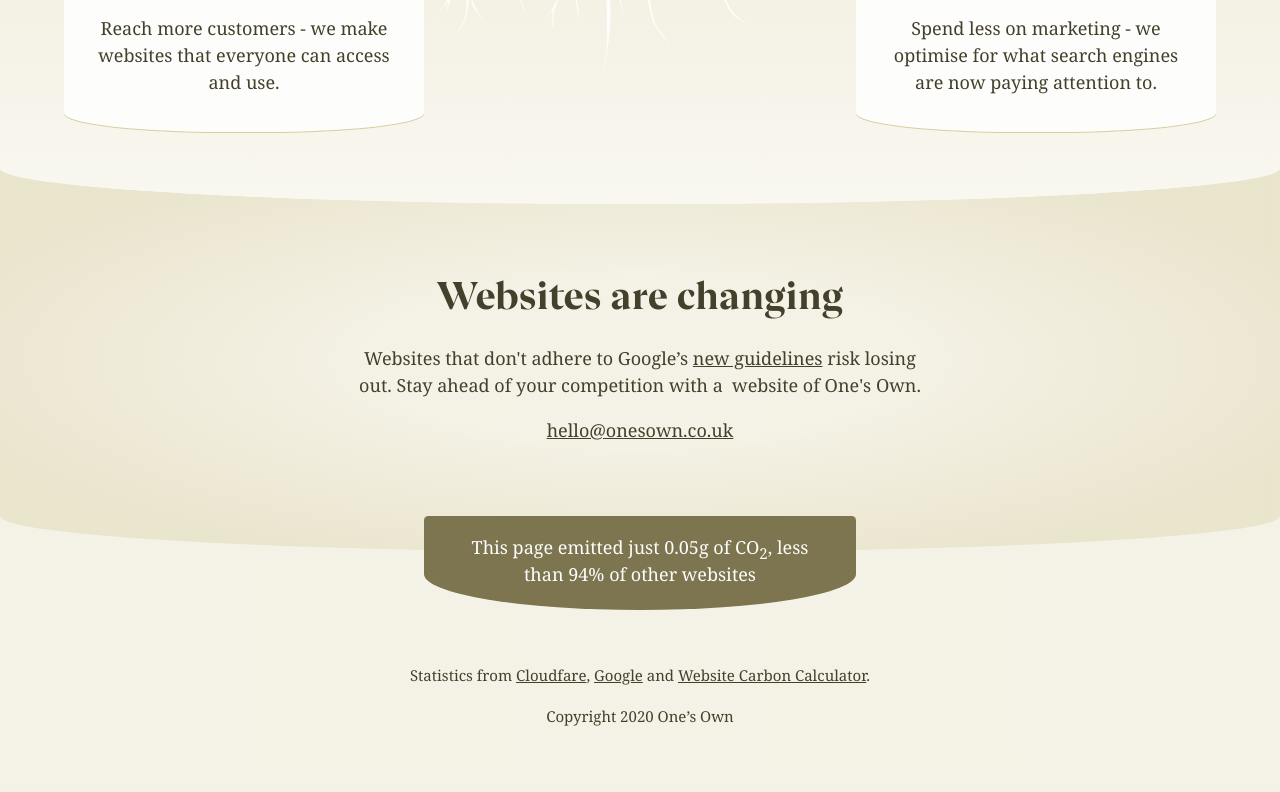
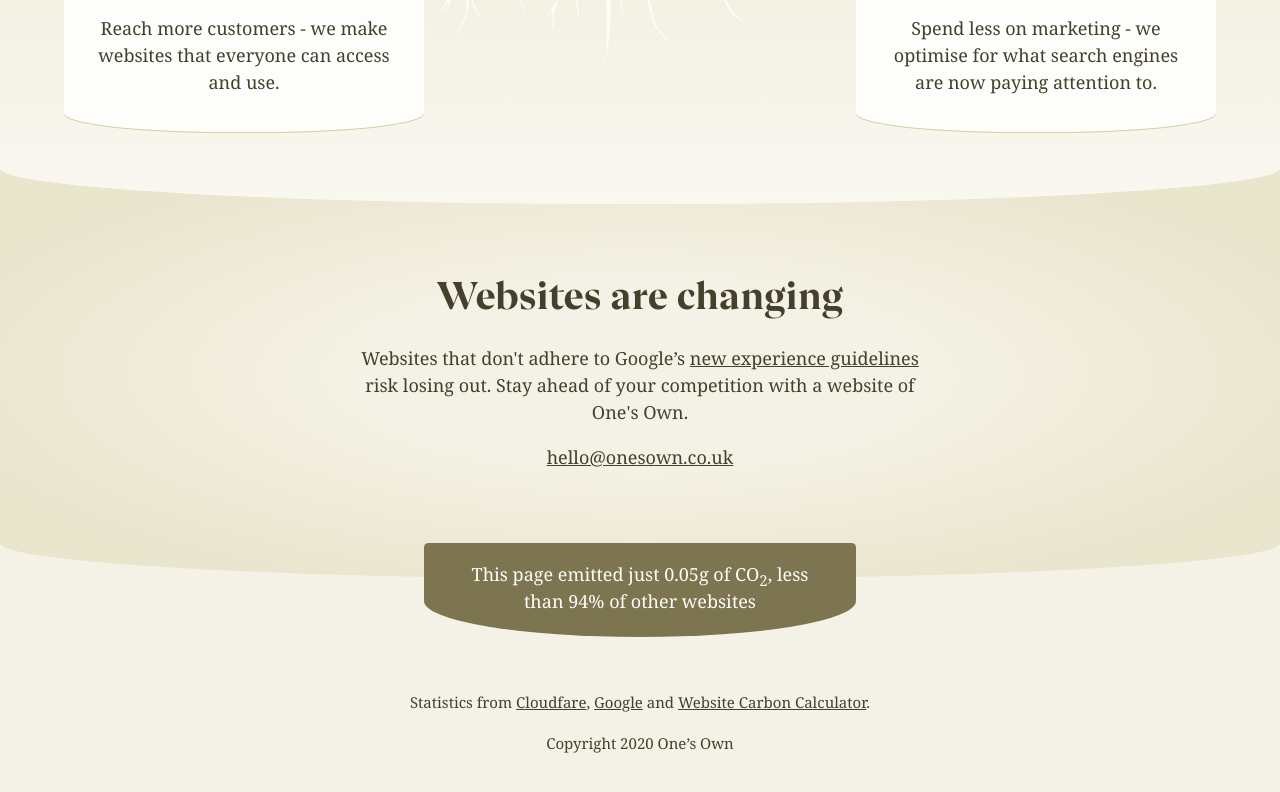
Before and after one commit to ones-own/ones-own-website, a website built with Parcel: page src/index.html in a window 1280 px wide. Shown: the part 2029-2821 px from the top of the page. Built offline with nearby package versions, Linux system fonts and the light colour scheme.

Commit message:
Copy update
Removing nonbreaking space

```diff
--- a/src/index.html
+++ b/src/index.html
@@ -303,10 +303,9 @@
           Websites that don't adhere to Google’s
           <a
             href="https://developers.google.com/search/blog/2020/11/timing-for-page-experience"
-            >new guidelines</a
+            >new experience guidelines</a
           >
-          risk losing out. Stay ahead of your competition with a
-          &nbsp;website of One's Own.
+          risk losing out. Stay ahead of your competition with a website of One's Own.
         </p>
         <p><a href="mailto:hello@onesown.co.uk">hello@onesown.co.uk</a></p>
       </section>
```
